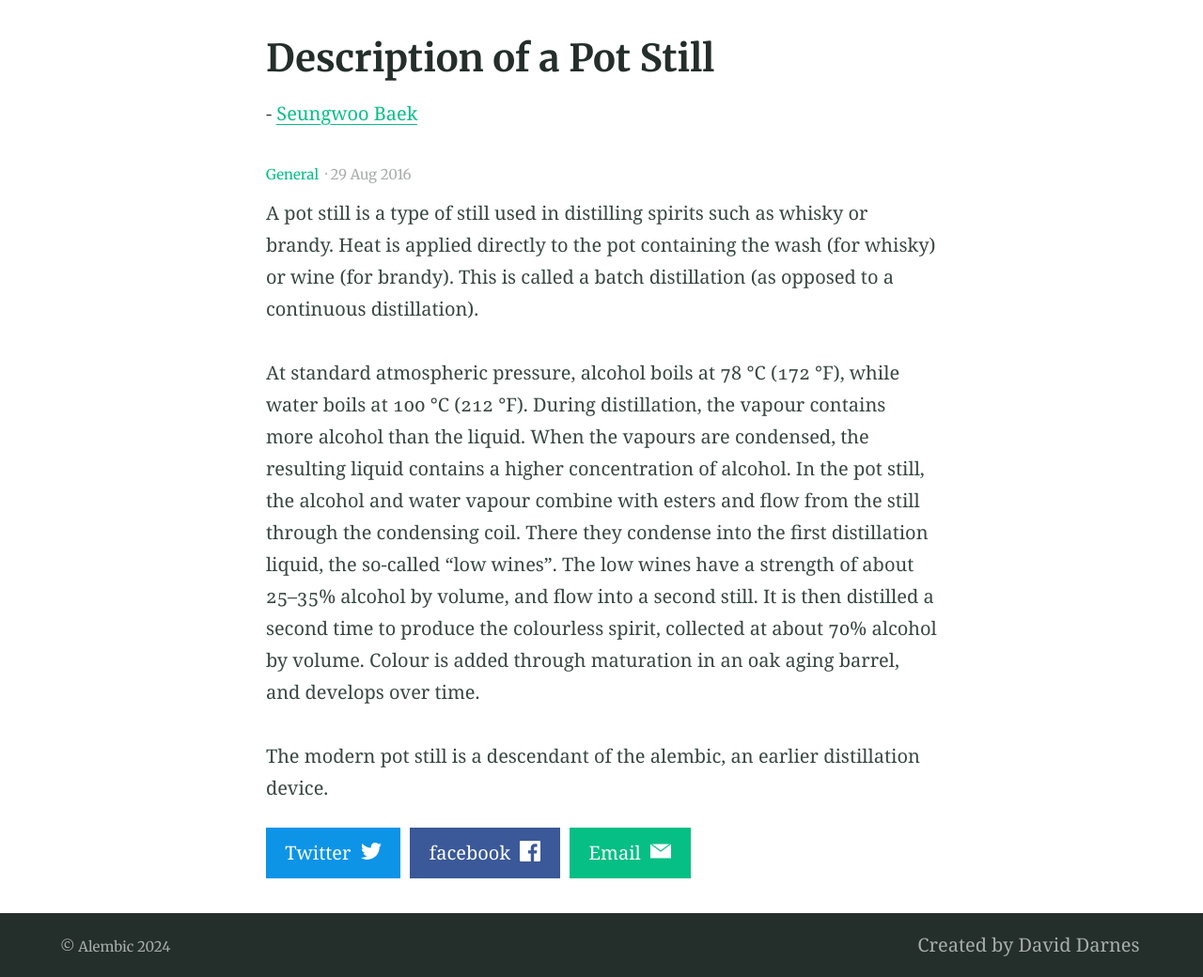
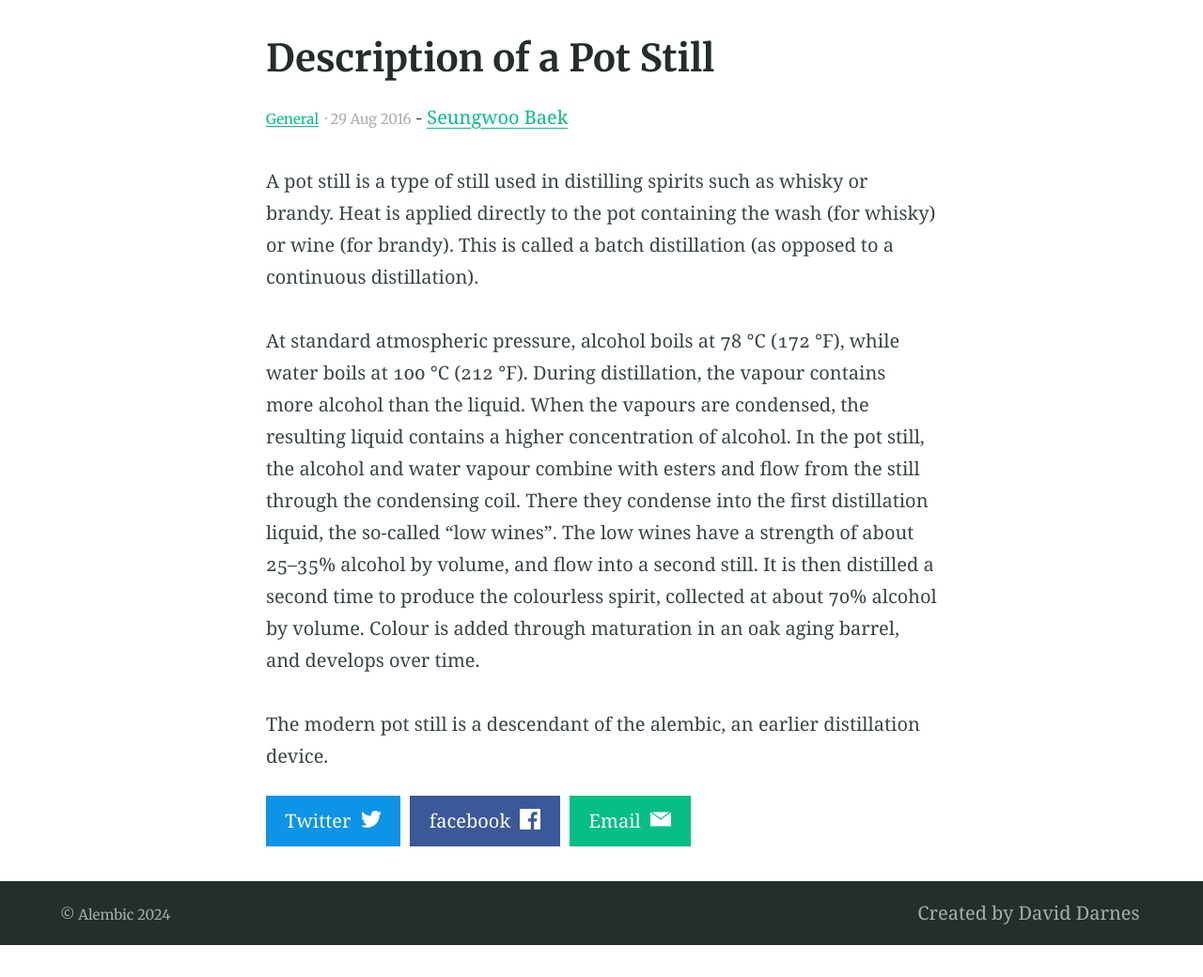
Before and after one commit to swthewhite-lab/swthewhite-lab.github.io, a Jekyll site: the page built from _posts/2016-08-29-example-post-three.md, in a window 1280 px wide. Shown: the part 408-1448 px from the top of the page at 94% size. Built offline with Jekyll 4.4.1, drawn with Linux system fonts in a browser that asks for light colours; after the commit the page ends 1414 px from its top, so only the background shows below that.

Commit message:
Update post.html

```diff
--- a/_layouts/post.html
+++ b/_layouts/post.html
@@ -10,12 +10,13 @@ layout: default
 
     <h1>{{ page.title }}</h1>
     <p>
+      {% include post-meta.html %}
       {% assign author = site.authors | where: 'username', page.author | first %}
       {% if author %}
         - <a href="{{ author.url }}">{{ author.name }}</a>
       {% endif %}
     </p>
-    {% include post-meta.html %}
+
     {{ content }}
 
     {% include nav-share.html %}
```
